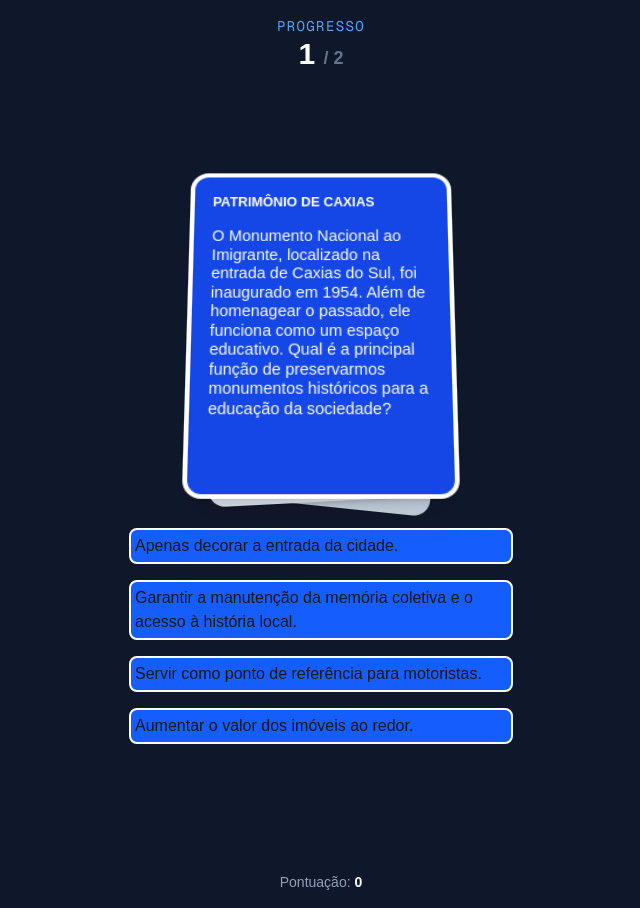
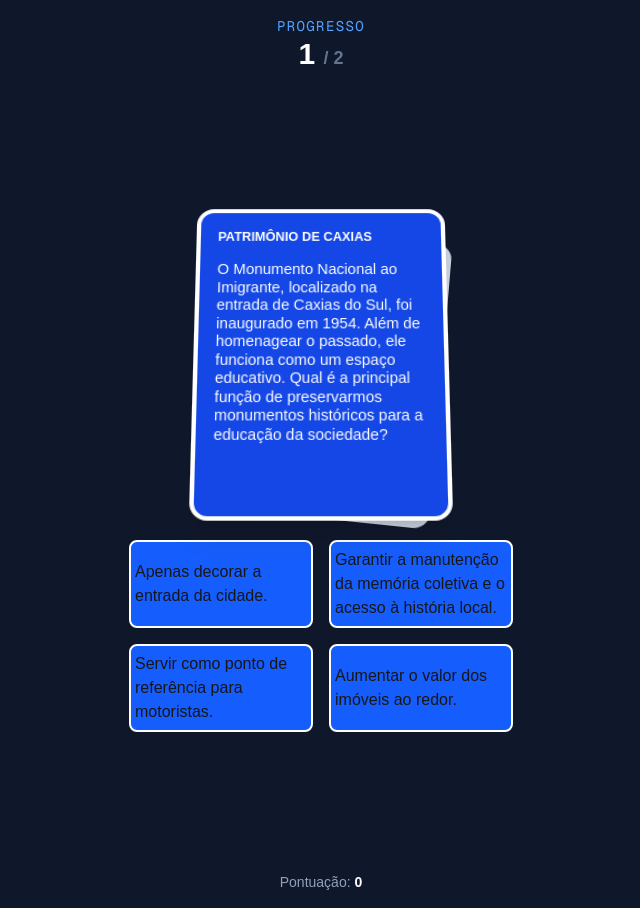
Before and after one commit to Audamon/quiz-ods, a Next.js app: page / in a window 1280 px wide. Both pictures are taken after a click on the element 640 px from the left and 476 px from the top of the page. Shown: the whole page, without its empty margins (319-959 px from the left). Built offline with nearby package versions, Linux system fonts and the light colour scheme.

Commit message:
efeito de girar carta melhorado

```diff
--- a/app/page.tsx
+++ b/app/page.tsx
@@ -59,7 +59,12 @@ export default function JogoPage() {
         </p>
         <button
           onClick={() => window.location.reload()}
-          className="mt-6 bg-blue-600 px-6 py-2 rounded-full font-bold hover:bg-blue-500 transition-colors"
+          className="mt-6 bg-blue-600 px-6 py-2 h-10 w-38 rounded-full font-bold transition-colors cursor-pointer
+          hover:bg-white/20 hover:scale-[1.02] hover:shadow-[0_0_15px_rgba(255,255,255,0.3)]"
+          style={{
+            borderRadius: "8px",
+            backgroundColor: "#155dfc",
+          }}
         >
           Jogar Novamente
         </button>
--- a/components/Deck/index.tsx
+++ b/components/Deck/index.tsx
@@ -46,9 +46,9 @@ export default function Deck({ question, onAnswer, currentIndex }: DeckProps) {
     revealed: {
       // Adicionamos a opacidade explicitamente como array para evitar que o TS/Framer tente esconder a carta
       opacity: [1, 1, 1],
-      x: [0, 550, 0],
+      x: [0, 0, 0],
       y: [0, 0, 0],
-      z: 50,
+      z: [50, 500, 0],
       rotateY: [0, 0, -180],
       scale: [1, 1.05, 1.1],
       zIndex: 1000, // Valor bem alto para garantir que fique acima de tudo
@@ -99,7 +99,7 @@ export default function Deck({ question, onAnswer, currentIndex }: DeckProps) {
           >
             {/* LADO A: FRENTE (Capa) */}
             <div
-              className="absolute inset-0 backface-hidden bg-white rounded-2xl p-6 flex flex-col items-center justify-center border-2 border-slate-200 shadow-xl"
+              className="absolute inset-0 backface-hidden bg-white rounded-2xl p-6 flex cursor-pointer flex-col items-center justify-center border-2 border-slate-200 shadow-xl"
               style={{
                 transform: "translateZ(1px)", // Joga a frente 1px para "fora"
               }}
@@ -142,13 +142,13 @@ export default function Deck({ question, onAnswer, currentIndex }: DeckProps) {
             animate={{ opacity: 1, y: 0 }}
             exit={{ opacity: 0, y: 10 }}
             transition={{ delay: 0.4, duration: 0.3 }}
-            className="w-full space-y-5 px-4 flex flex-col gap-4"
+            className="w-full md:grid md:grid-cols-2  gap-4 p-0"
           >
             {question.options.map((option, index) => (
               <button
                 key={index}
                 onClick={() => handleAnswerClick(index)}
-                className="text-left text-sm transition-all duration-200 ease-out
+                className="text-left text-sm transition-all duration-200 ease-out md:h-22 cursor-pointer
              hover:bg-white/20 hover:scale-[1.02] hover:shadow-[0_0_15px_rgba(255,255,255,0.3)]"
                 style={{
                   // Forçando a borda que o Tailwind não quis renderizar
```
